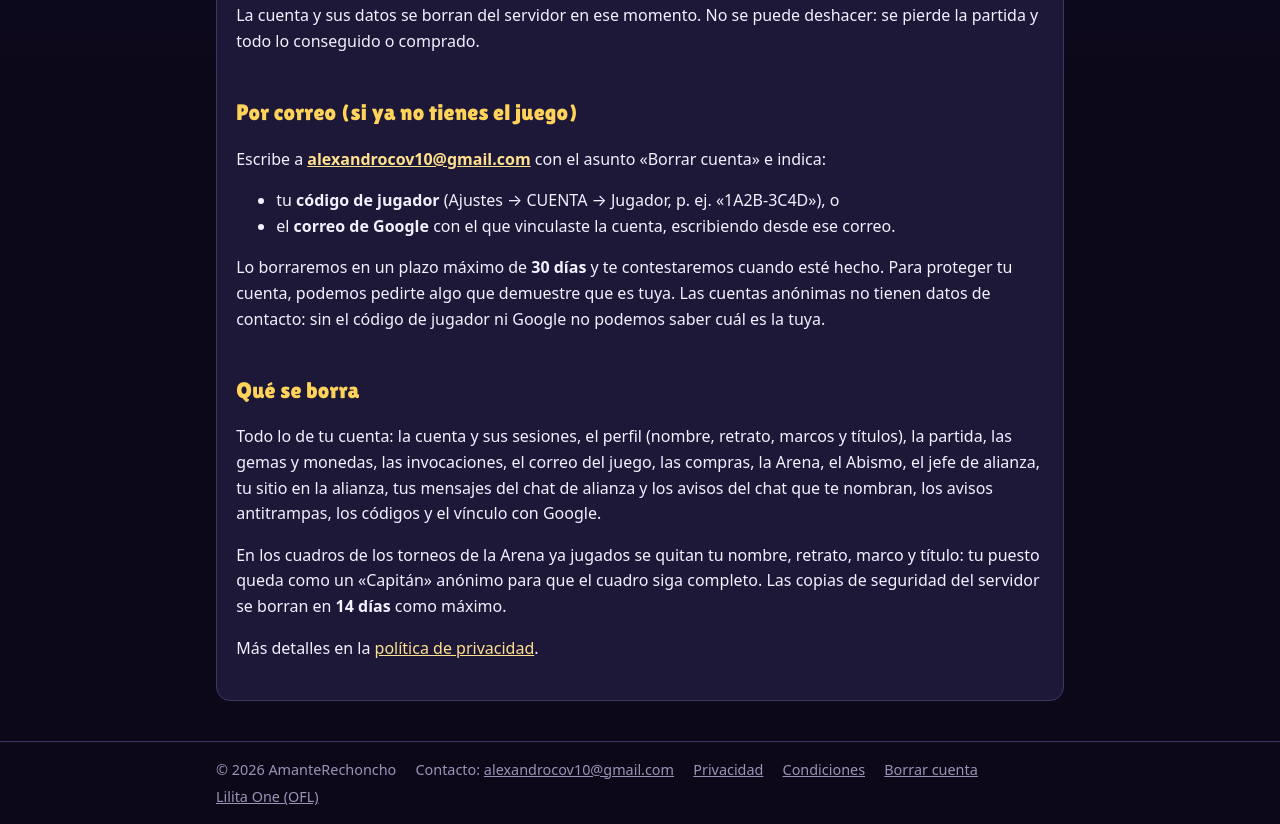
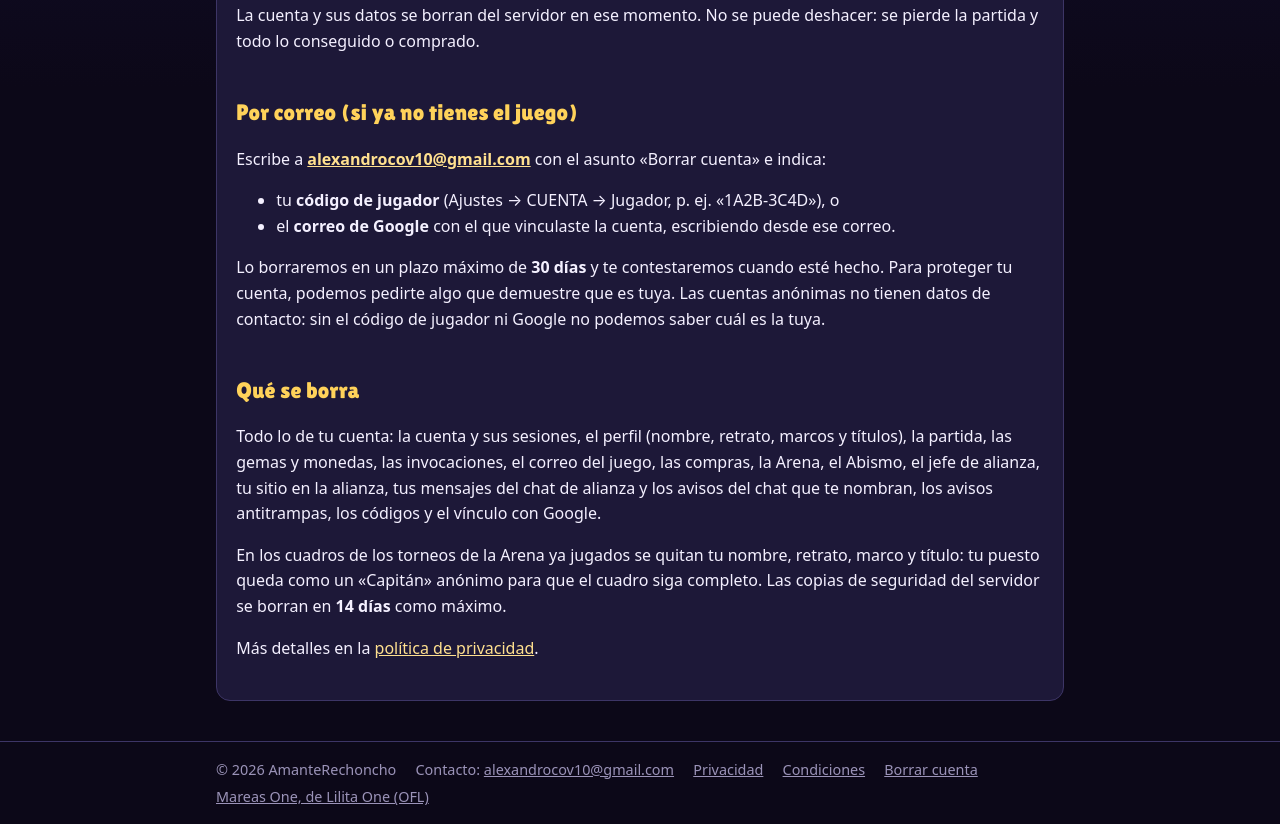
Before and after one commit to ableortu/ableortu.github.io, a plain HTML site: page borrar-cuenta.html in a window 1280 px wide. Shown: the part 393-1217 px from the top of the page. Drawn offline with Linux system fonts and the light colour scheme.

Commit message:
Web: borrar-cuenta.html

```diff
--- a/borrar-cuenta.html
+++ b/borrar-cuenta.html
@@ -42,6 +42,6 @@
 <p>Más detalles en la <a href="privacidad.html">política de privacidad</a>.</p>
 </article>
 </main>
-<footer><div class="bar"><span>© 2026 AmanteRechoncho</span><span>Contacto: <a href="mailto:alexandrocov10@gmail.com">alexandrocov10@gmail.com</a></span><a href="privacidad.html">Privacidad</a><a href="condiciones.html">Condiciones</a><a href="borrar-cuenta.html">Borrar cuenta</a><a href="assets/OFL-LilitaOne.txt">Lilita One (OFL)</a></div></footer>
+<footer><div class="bar"><span>© 2026 AmanteRechoncho</span><span>Contacto: <a href="mailto:alexandrocov10@gmail.com">alexandrocov10@gmail.com</a></span><a href="privacidad.html">Privacidad</a><a href="condiciones.html">Condiciones</a><a href="borrar-cuenta.html">Borrar cuenta</a><a href="assets/OFL-LilitaOne.txt">Mareas One, de Lilita One (OFL)</a></div></footer>
 </body>
 </html>
```
